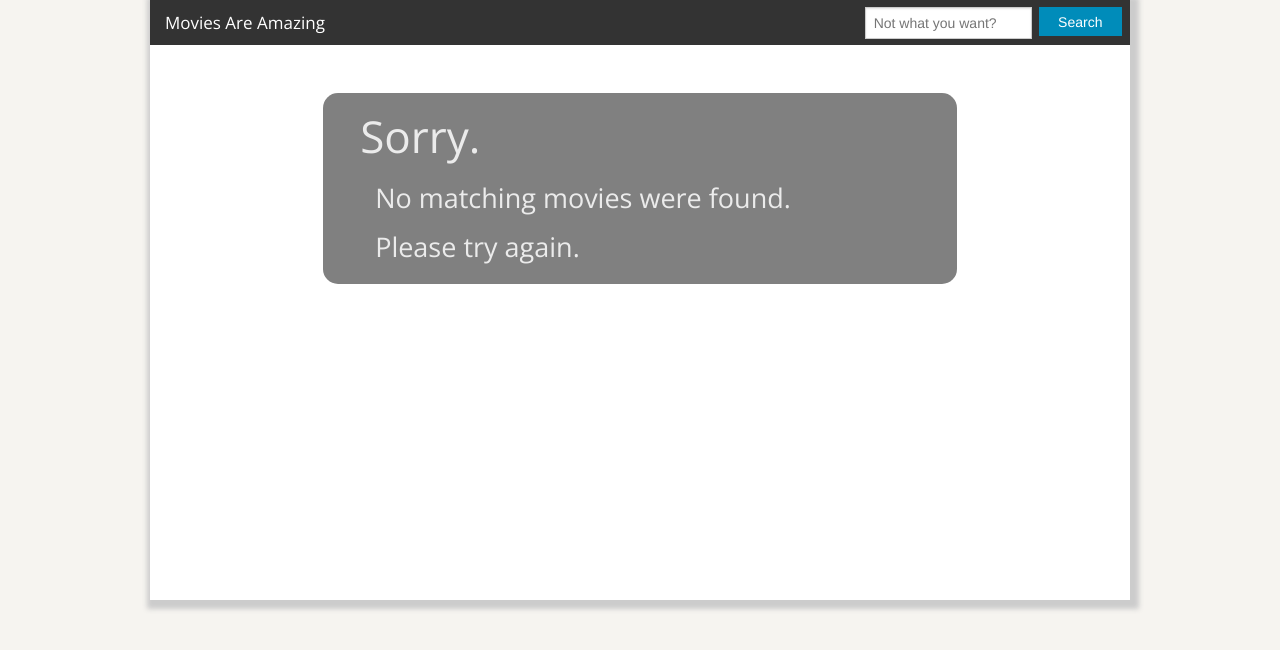
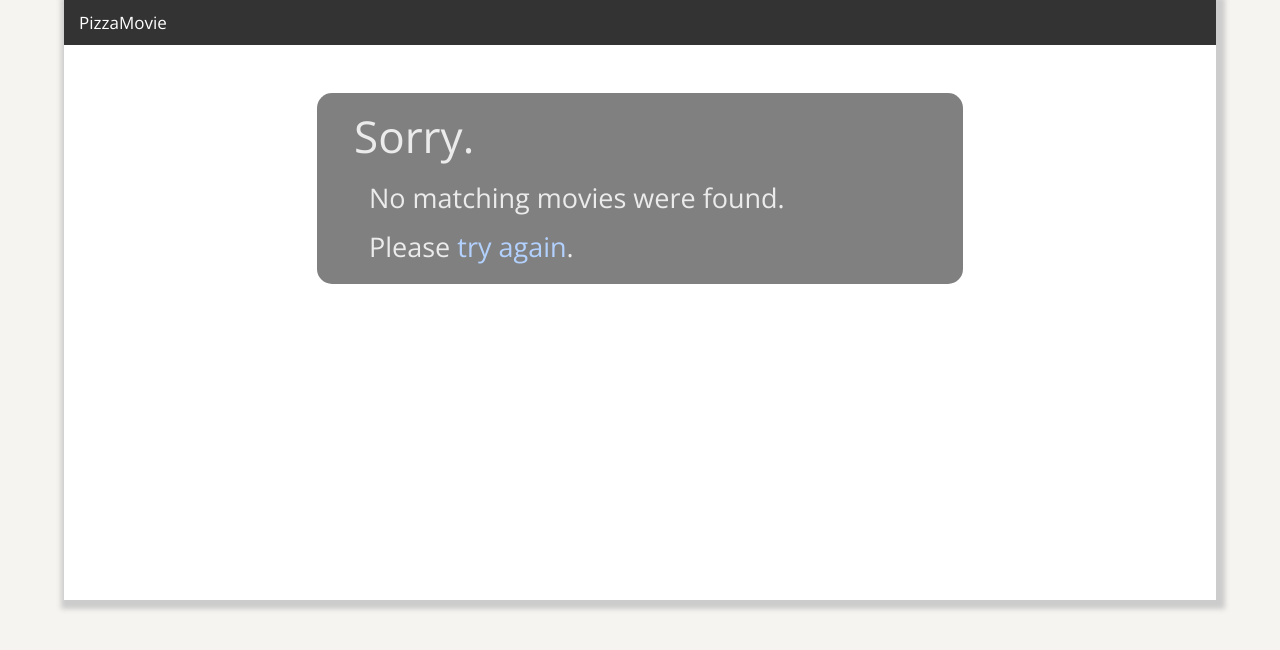
Before and after one commit to stuycs-softdev/proj2-pd7-06-Pizza, a Flask app: template templates/notfound.html in a window 1280 px wide. Shown: the top 650 px of the page. Run offline with Flask 2, Linux system fonts and the light colour scheme; the template is opened without the code that fills it, so the values that code supplies are empty.

Commit message:
i think we're done

```diff
--- a/templates/notfound.html
+++ b/templates/notfound.html
@@ -3,7 +3,7 @@
         <script src="../static/js/vendor/jquery.js"></script>
         <link rel="stylesheet" href="../static/css/foundation.min.css">
         <script src="../static/js/foundation/foundation.js"></script>
-        <title>notfound.html</title>
+        <title>Not Found</title>
         <meta charset="UTF-8">
         <meta name="viewport" content="width=device-width">
         <style>
@@ -30,32 +30,14 @@
         </script>
     </head>
     <body style="background-color:#F6F4F0;">
-        <div style="width:980px; margin-left:auto; margin-right:auto; background-color:white;" id="container" class="shadow" >
+        <div style="width:90%; margin-left:auto; margin-right:auto; background-color:white;" id="container" class="shadow" >
             <nav class="top-bar" data-topbar>
                 <ul class="title-area">
                     <li class="name">
-                        <h1><a href="#">Movies Are Amazing</a></h1>
+                        <h1><a href="/">PizzaMovie</a></h1>
                     </li>
                 </ul>
-
-                <section class="top-bar-section">
-                    <!-- Right Nav Section -->
-                    <ul class="right">
-                        <li class="has-form">
-                            <div class="row collapse">
-                               <div class="large-8 small-9 columns">
-                                    <input type="text" placeholder="Not what you want?"  style="height:2rem;">
-                                </div>
-                                <div class="large-4 small-3 columns">
-                                    <a href="#" class="alert button expand" style="background-color:#008cba; margin-left:7px;">Search</a>
-                                </div>
-
-                            </div>
-                        </li>
-
-                    </ul>
-                </section>
-            </nav>
+	    </nav>
             <br>
             <br>
             <br>
@@ -69,11 +51,11 @@
                                     <h1 class="whitetext">Sorry.</h1>
                                 </div>
                                 <div class="large-11 columns large-centered">
-                                    <div class="large-30 columns">
+                                    <div class="large-12 columns">
                                         <h3 class="whitetext">No matching movies were found.</h3>
                                     </div>
-                                    <div class="large-30 columns">
-                                        <h3 class="whitetext">Please try again.</h3>
+                                    <div class="large-12 columns">
+                                        <h3 class="whitetext">Please <a style="color:B2D1FF;" href="/">try again</a>.</h3>
                                     </div>
                                 </div>
                             </div>
--- a/templates/search.html
+++ b/templates/search.html
@@ -29,7 +29,8 @@
         </script>
     </head>
     <body style="background-color:#F6F4F0;">
-        <div style="90%; margin-left:auto; margin-right:auto; background-color:white;" id="container" class="shadow" >
+      <div>
+        <div style="width:90%; margin-left:auto; margin-right:auto; background-color:white;" id="container" class="shadow" >
           <nav class="top-bar" data-topbar>
             <ul class="title-area">
               <li class="name">
@@ -79,5 +80,6 @@
             </div>
           </div>
 	</div>
+      </div>
     </body>
 </html>
```
Lines whose indentation alone changed are shown as unchanged.
